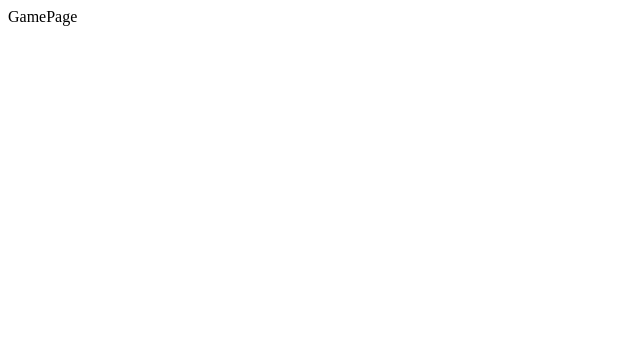
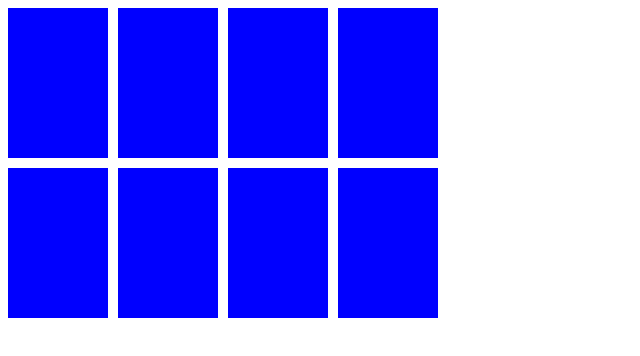
Before and after one commit to Bochesan/memory.game.yandex-praktikum, a React (Vite) app in the folder packages/client/: page /game in a window 1280 px wide. Shown: the top 356 px of the page, without its empty margins (0-640 px from the left). Built offline with nearby package versions, Linux system fonts and the light colour scheme.

Commit message:
Game Canvas base

```diff
--- a/packages/client/src/pages/game-page/game-page.tsx
+++ b/packages/client/src/pages/game-page/game-page.tsx
@@ -1,3 +1,108 @@
-export const GamePage = () => {
-  return <div>GamePage</div>
+import React, { useState, useEffect, useRef } from 'react'
+
+// Параметры игры
+const CARD_VALUES: string[] = ['A', 'A', 'B', 'B', 'C', 'C', 'D', 'D']
+const CARD_WIDTH = 100
+const CARD_HEIGHT = 150
+const CARD_MARGIN = 10
+const CANVAS_WIDTH = 450
+const CANVAS_HEIGHT = 350
+
+// Перемешивает карты
+const shuffle = (array: string[]): string[] => {
+  for (let i = array.length - 1; i > 0; i--) {
+    const j = Math.floor(Math.random() * (i + 1))
+    const temp = array[i]
+    array[i] = array[j]
+    array[j] = temp
+  }
+  return array
 }
+
+/**
+ * cards - массив карт
+ * flippedCards - массив индексов перевернутых карт
+ * matchedCards - массив индексов совпавших карт
+ */
+export const GamePage: React.FC = () => {
+  const [cards, setCards] = useState<string[]>(shuffle([...CARD_VALUES]))
+  const [flippedCards, setFlippedCards] = useState<number[]>([])
+  const [matchedCards, setMatchedCards] = useState<number[]>([])
+  const canvasRef = useRef<HTMLCanvasElement>(null)
+
+  // Используем useEffect для перерисовки карт при изменении состояния
+  useEffect(() => {
+    drawCards()
+  }, [cards, flippedCards, matchedCards])
+
+  // Управляет логикой переворачивания карт и проверкой совпадений
+  const handleCardClick = (index: number) => {
+    if (
+      flippedCards.length === 2 ||
+      flippedCards.includes(index) ||
+      matchedCards.includes(index)
+    ) {
+      return
+    }
+
+    const newFlippedCards = [...flippedCards, index]
+    setFlippedCards(newFlippedCards)
+
+    if (newFlippedCards.length === 2) {
+      const [firstIndex, secondIndex] = newFlippedCards
+      if (cards[firstIndex] === cards[secondIndex]) {
+        setMatchedCards([...matchedCards, firstIndex, secondIndex])
+      }
+      setTimeout(() => {
+        setFlippedCards([])
+      }, 1000)
+    }
+  }
+
+  // Рисует карты на Canvas
+  const drawCards = () => {
+    const canvas = canvasRef.current
+    if (!canvas) return
+    const ctx = canvas.getContext('2d')
+    if (!ctx) return
+
+    ctx.clearRect(0, 0, canvas.width, canvas.height)
+
+    cards.forEach((card, index) => {
+      const x = (index % 4) * (CARD_WIDTH + CARD_MARGIN)
+      const y = Math.floor(index / 4) * (CARD_HEIGHT + CARD_MARGIN)
+
+      if (flippedCards.includes(index) || matchedCards.includes(index)) {
+        ctx.fillStyle = 'lightgray'
+        ctx.fillRect(x, y, CARD_WIDTH, CARD_HEIGHT)
+        ctx.fillStyle = 'black'
+        ctx.font = '30px Arial'
+        ctx.fillText(card, x + CARD_WIDTH / 2 - 10, y + CARD_HEIGHT / 2 + 10)
+      } else {
+        ctx.fillStyle = 'blue'
+        ctx.fillRect(x, y, CARD_WIDTH, CARD_HEIGHT)
+      }
+    })
+  }
+
+  return (
+    <>
+      <canvas
+        ref={canvasRef}
+        width={CANVAS_WIDTH}
+        height={CANVAS_HEIGHT}
+        onClick={(e: React.MouseEvent<HTMLCanvasElement>) => {
+          const rect = canvasRef.current!.getBoundingClientRect()
+          const x = e.clientX - rect.left
+          const y = e.clientY - rect.top
+
+          const col = Math.floor(x / (CARD_WIDTH + CARD_MARGIN))
+          const row = Math.floor(y / (CARD_HEIGHT + CARD_MARGIN))
+          const index = row * 4 + col
+
+          handleCardClick(index)
+        }}
+      />
+    </>
+  )
+}
```
